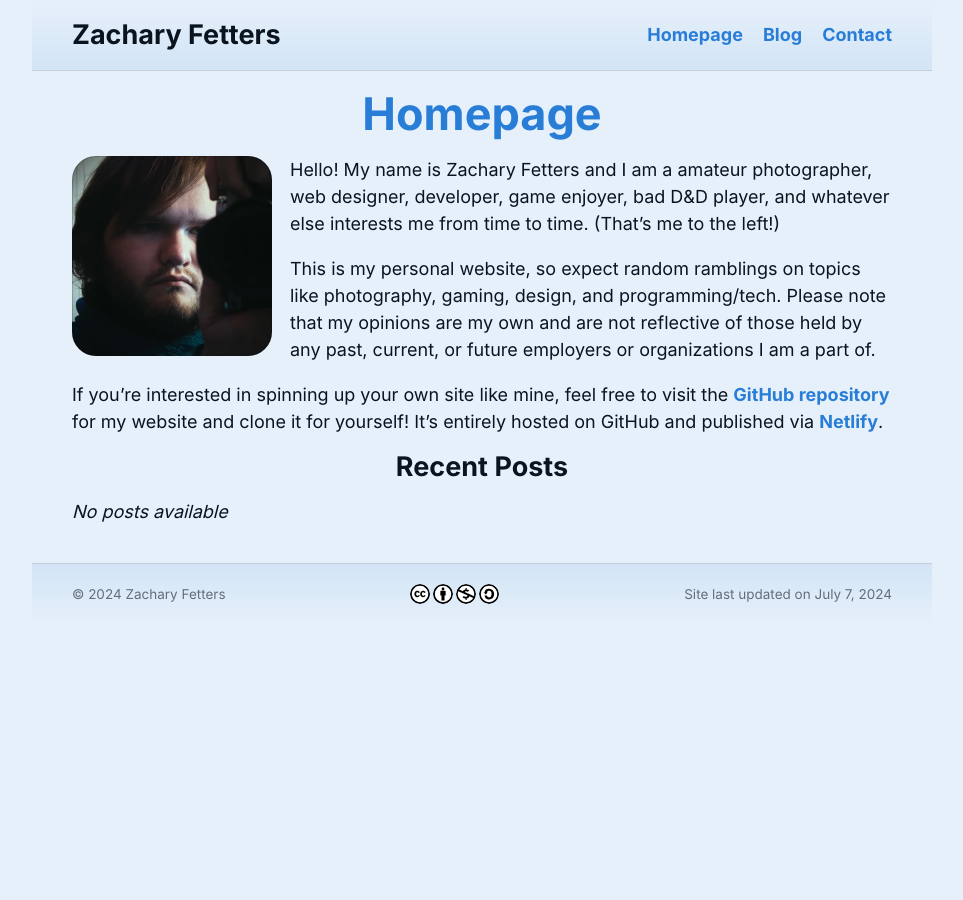
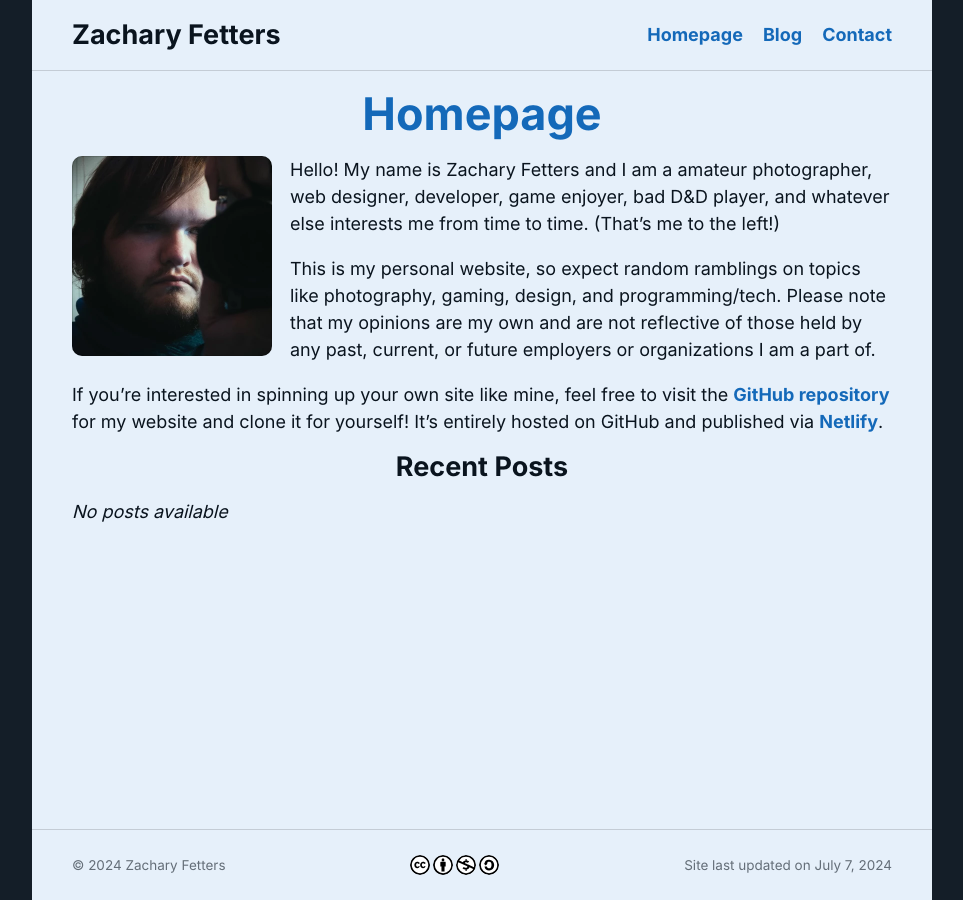
Before and after one commit to zfett/zach.fetters.me, a Jekyll site: the page built from _pages/index.md, in a window 1280 px wide. Shown: the whole page, without its empty margins (158-1121 px from the left). Built offline with Jekyll 4.4.1, drawn with Linux system fonts in a browser that asks for light colours; a script that is not in the unit is left out.

Commit message:
design tweak

```diff
--- a/assets/style/main.css
+++ b/assets/style/main.css
@@ -10,7 +10,7 @@
     --c-code-background: rgb(20, 30, 40);
     --c-text-normal: rgb(10, 20, 30);
     --c-text-subtle: rgb(100, 110, 120);
-    --c-text-emphasis: rgb(40, 125, 215);
+    --c-text-emphasis: rgb(20, 105, 185);
 
     /*Font sizes*/
     --s-xlarge: 2.5rem;
@@ -36,26 +36,34 @@
 html {
     font-size: 18px;
     font-family: var(--f-sans);
-    background: var(--c-background);
+    background: var(--c-code-background);
     color: var(--c-text-normal);
+    z-index: 0;
 }
 
 body {
     position: relative;
     display: block;
     margin: 0 auto;
+    padding: 71px 0 0 0;
     max-width: var(--breakpoint);
+    background: var(--c-background);
+    z-index: 1;
 }
 
 header {
-    position: relative;
+    position: fixed;
     display: grid;
     grid-template-columns: auto 1fr;
     gap: 20px;
     padding: 20px 40px;
-    width: calc(100% - 80px);
+    width: calc(var(--breakpoint) - 80px);
+    top: 0;
+    left: 50%;
+    transform: translateX(-50%);
     border-bottom: 1px solid rgba(0, 0, 0, .15);
-    background: linear-gradient(0deg, rgba(40, 125, 215, .1), rgba(40, 125, 215, 0))
+    background: var(--c-background);
+    z-index: 4;
 }
 
 #site-title {
@@ -84,13 +92,14 @@
     clear: both;
     padding: 20px 40px;
     border-top: 1px solid rgba(0, 0, 0, .15);
-    background: linear-gradient(180deg, rgba(40, 125, 215, .1), rgba(40, 125, 215, 0))
+    background: var(--c-background);
+    z-index: 3;
 }
 
 footer span {
     font-size: var(--s-small);
     color: var(--c-text-subtle);
-    line-height: 20px;
+    line-height: 30px;
     vertical-align: middle;
 }
 
@@ -126,7 +135,11 @@
 #creative-commons .cc-icon.nc { background-image: url("/assets/image/cc/nc.svg") }
 #creative-commons .cc-icon.sa { background-image: url("/assets/image/cc/sa.svg") }
 
-main { padding: 20px 40px }
+main {
+    padding: 20px 40px;
+    min-height: calc(100vh - 182px);
+    z-index: 2;
+}
 
 h1 {
     font-size: var(--s-xlarge);
@@ -139,7 +152,7 @@
 h2 {
     font-size: var(--s-large);
     line-height: var(--s-large);
-    margin: 0 0 var(--s-normal) 0;
+    margin: var(--s-normal) 0;
     text-align: center;
 }
 
@@ -148,6 +161,8 @@
     line-height: var(--s-large);
     margin: 0 0 var(--s-normal) 0;
 }
+
+p:last-of-type { margin: 0 }
 
 a {
     font-weight: bold;
@@ -243,7 +258,7 @@
     margin: 0 5px 0 0;
     font-family: var(--f-mono);
     text-transform: lowercase;
-    color: var(--c-text-emphasis);
+    color: var(--c-text-normal);
     font-weight: bold;
     line-height: 20px;
 }
--- a/assets/style/page/index.css
+++ b/assets/style/page/index.css
@@ -7,7 +7,7 @@
     height: 200px;
     outline: 1px solid rgba(0, 0, 0, .15);
     outline-offset: -1px;
-    border-radius: 24px;
+    border-radius: 10px;
     user-select: none;
     pointer-events: none;
 }
```
Also changed, not shown: _posts/2001-01-01-test.md (added, +25 -0 lines).
